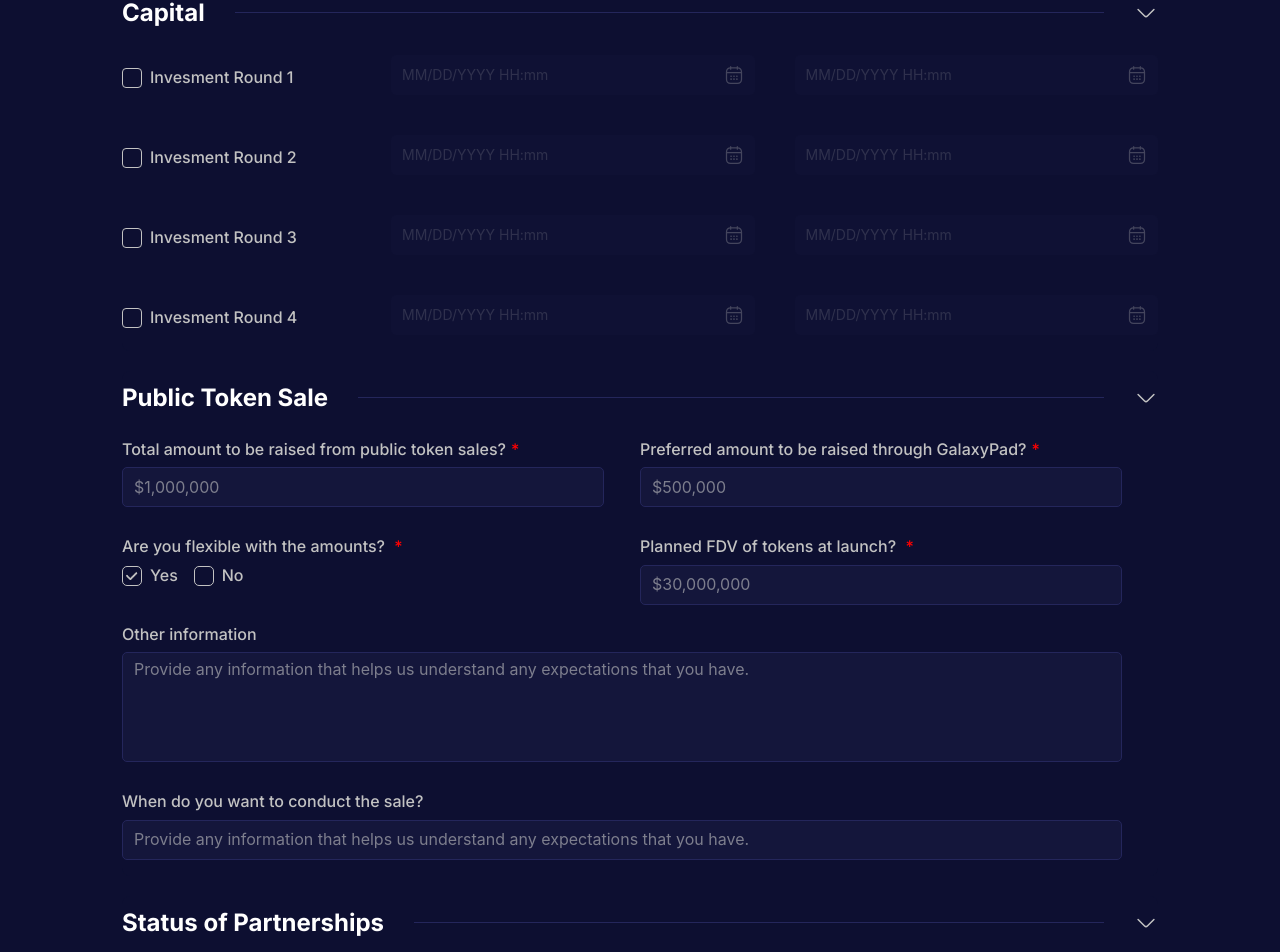
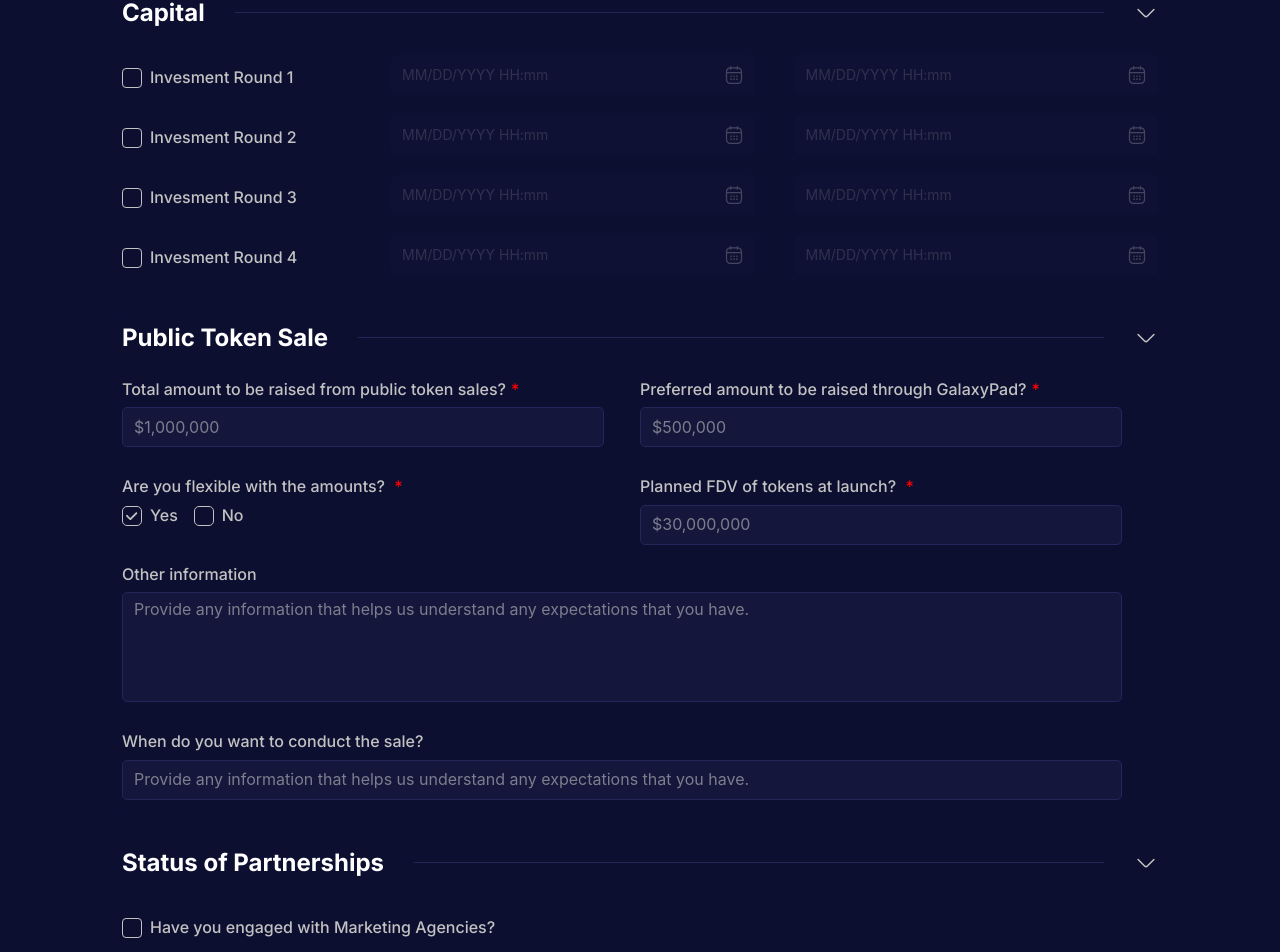
Before and after one commit to LamTP3/Working_Project_Full_Version, a React (Vite) app: page / in a window 1280 px wide. Shown: the part 3175-4127 px from the top of the page. Built offline with nearby package versions, Linux system fonts and the light colour scheme; data requests are answered from the project's data file.

Commit message:
final from Lam

```diff
--- a/src/components/CommonInput/Checkbox/CheckboxComponent.tsx
+++ b/src/components/CommonInput/Checkbox/CheckboxComponent.tsx
@@ -24,15 +24,27 @@ const CheckboxComponent: React.FC<CheckBoxProps> = (props) => {
         onChange={onChange}
         disabled={disabled}
       >
-        <Row gutter={[40, 40]}>
+        <Row gutter={[40, 20]}>
           {optionsData.map((option) => (
             <React.Fragment key={option.value}>
-              <Col span={option.component ? 6 : 24} className="mt-3">
-                <Checkbox value={option.value} disabled={disabled}>
-                  {option.label}
-                </Checkbox>
-              </Col>
-              {option.component && <Col span={18}>{option.component}</Col>}
+              {option.component ? (
+                <>
+                  <Col xs={24} lg={6} md={6} sm={24} className="mt-3">
+                    <Checkbox value={option.value} disabled={disabled}>
+                      {option.label}
+                    </Checkbox>
+                  </Col>
+                  <Col xs={24} lg={18} md={18} sm={24}>
+                    {option.component}
+                  </Col>
+                </>
+              ) : (
+                <Col span={24} className="mt-3">
+                  <Checkbox value={option.value} disabled={disabled}>
+                    {option.label}
+                  </Checkbox>
+                </Col>
+              )}
             </React.Fragment>
           ))}
         </Row>
--- a/src/components/CommonPageSection/Table/Table.scss
+++ b/src/components/CommonPageSection/Table/Table.scss
@@ -11,7 +11,7 @@
         font-size: 14px;
         line-height: 16.94px;
         font-weight: 400;
-        font-family: Inter;
+        font-family: Inter, sans-serif;
         text-transform: uppercase;
         opacity: 0.5;
       }
@@ -25,7 +25,7 @@
         padding: 0px 10px;
         color: var(--text-color);
         font-size: 16px;
-        font-family: Inter;
+        font-family: Inter, sans-serif;
         line-height: 19.36px;
         font-weight: 600;
         .ant-btn {
--- a/src/pages/DetailProjectPage/Section/Capital/Capital.tsx
+++ b/src/pages/DetailProjectPage/Section/Capital/Capital.tsx
@@ -16,12 +16,12 @@ const Capital = ({ data }: Props) => {
       label: "Investment Round " + (index + 1),
       value: (index + 1).toString(),
       component: (
-        <Row key={round.value} align="middle" gutter={[40, 0]}>
-          <Col span={12}>
+        <Row key={round.value} align="middle" gutter={[40, 20]}>
+          <Col xs={24} lg={12} md={24}>
             <DatePickerComponent disabled dateValue={round.startDate} />
           </Col>
 
-          <Col span={12}>
+          <Col xs={24} lg={12} md={24}>
             <DatePickerComponent disabled dateValue={round.endDate} />
           </Col>
         </Row>
--- a/src/pages/SubmitProjectPage/Section/Capital/Capital.tsx
+++ b/src/pages/SubmitProjectPage/Section/Capital/Capital.tsx
@@ -27,8 +27,8 @@ const Capital: React.FC<CapitalProps> = ({ formik }) => {
     label: option.label,
     value: option.value,
     component: (
-      <Row key={option.value} align="middle" gutter={[40, 0]}>
-        <Col span={12}>
+      <Row key={option.value} align="middle" gutter={[40, 30]}>
+        <Col xs={24} md={12} sm={12}>
           <DatePickerComponent
             formik={formik}
             fieldName={`capital.rounds[${index}].startDate`}
@@ -45,7 +45,7 @@ const Capital: React.FC<CapitalProps> = ({ formik }) => {
           />
         </Col>
 
-        <Col span={12}>
+        <Col xs={24} md={12} sm={12}>
           <DatePickerComponent
             fieldName={`capital.rounds[${index}].endDate`}
             formik={formik}
--- a/src/pages/SubmitProjectPage/Section/TokenInformation/TokenInformation.tsx
+++ b/src/pages/SubmitProjectPage/Section/TokenInformation/TokenInformation.tsx
@@ -146,7 +146,11 @@ const TokenInformation: React.FC<TokenInformationProps> = ({ formik }) => {
         </Col>
         <LabelComponent label="Tokenomics *" />
         {formik.values.token_information.tokennomics.map((item, index) => (
-          <Col key={index} className="gutter-row mb-[15px] mt-2" span={24}>
+          <Col
+            key={item.tokennomics_title}
+            className="gutter-row mb-[15px] mt-2"
+            span={24}
+          >
             <Row>
               <Col className="gutter-row flex gap-5" span={24}>
                 <div className="w-full">
--- a/src/pages/SubmitProjectPage/SubmitProjectPage.tsx
+++ b/src/pages/SubmitProjectPage/SubmitProjectPage.tsx
@@ -279,7 +279,7 @@ const SubmitProjectPage = () => {
           <div className="mt-5">
             <Captcha onCaptchaChange={setCaptchaValue} />
           </div>
-          <div className="mt-5">
+          <div className="my-5">
             <ButtonComponent
               htmlType="submit"
               button_content="Submit Information"
```
